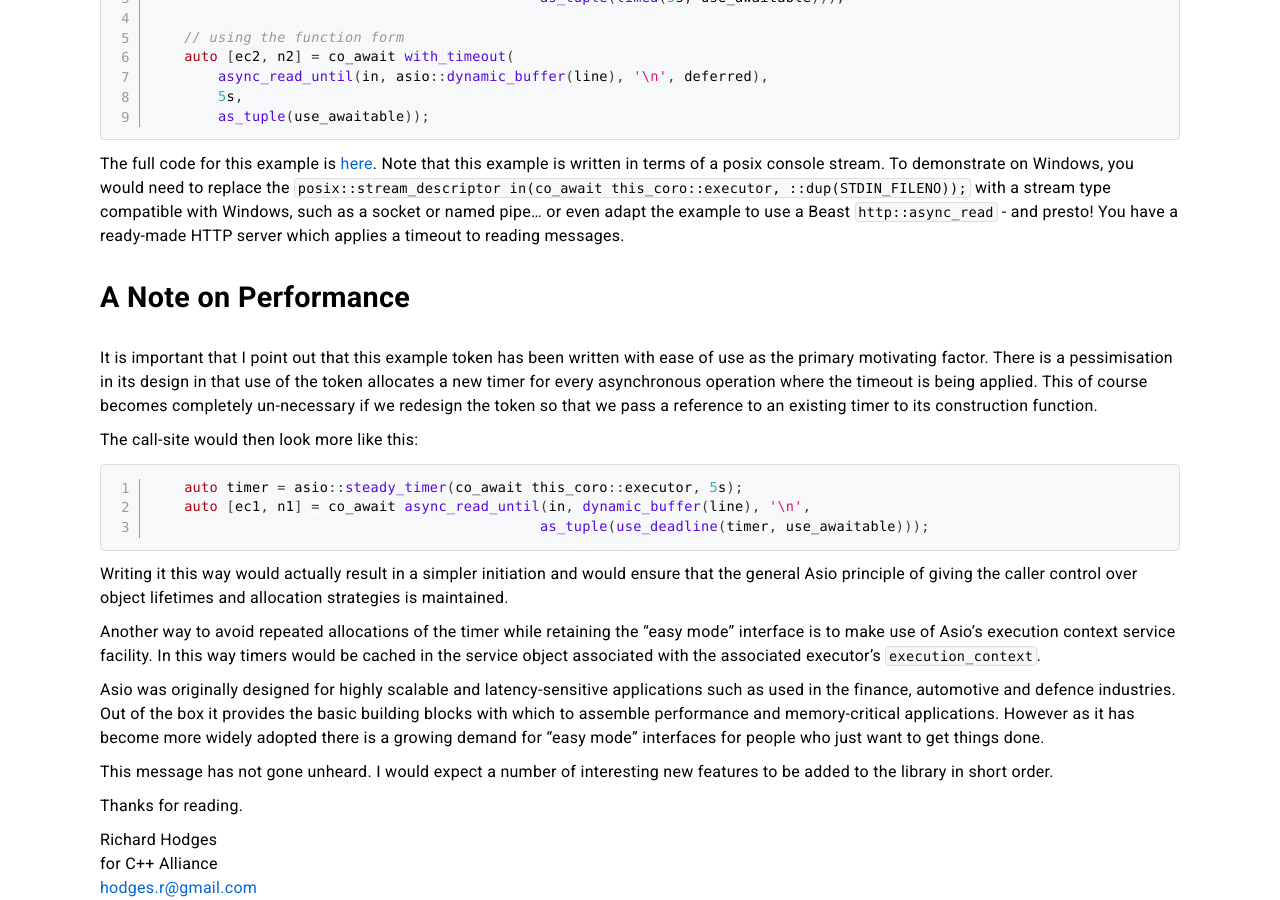
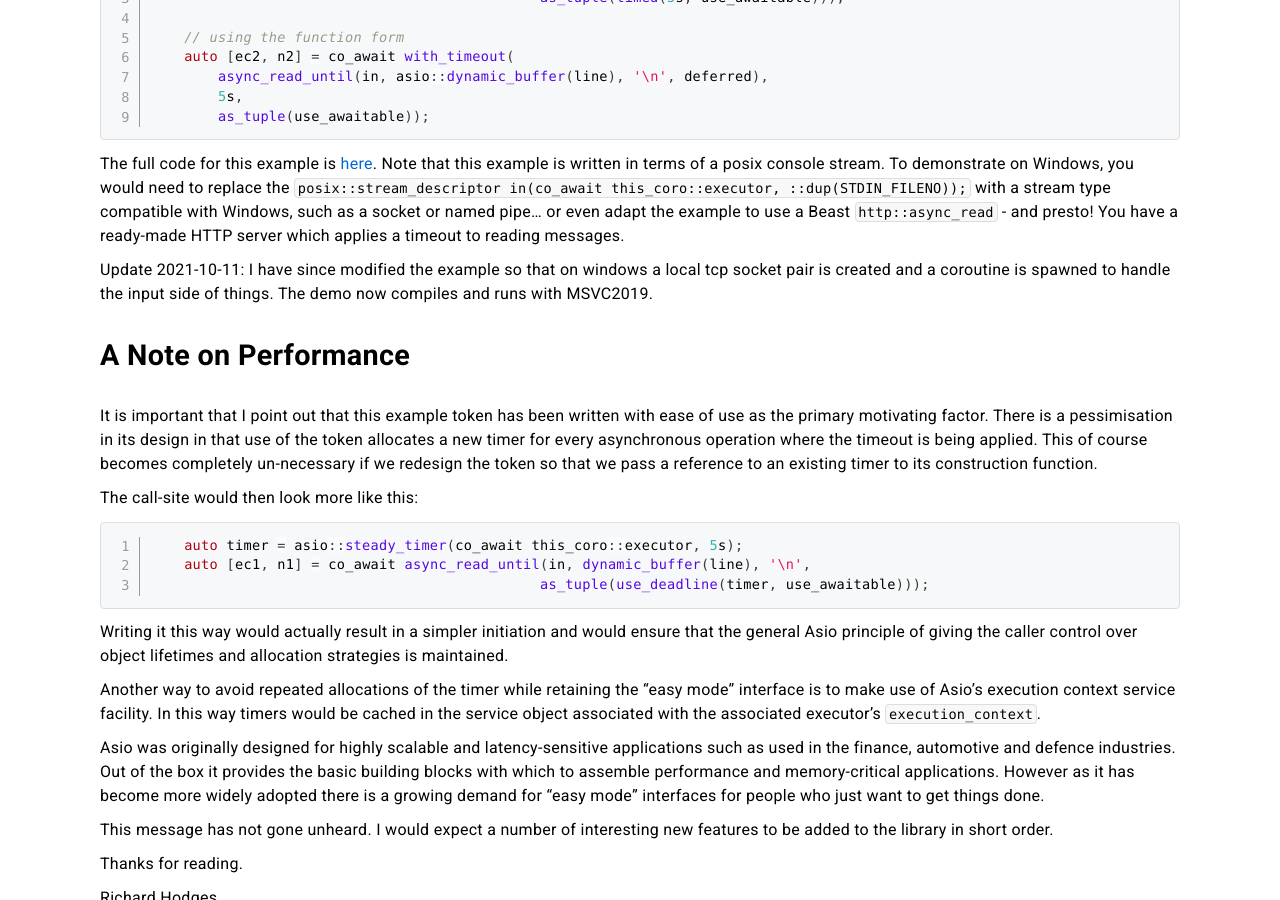
Before and after one commit to unecigarettewm/cppa-www, a Jekyll site: the page built from _posts/2021-10-10-RichardsOctoberUpdate.md, in a window 1280 px wide and 900 px high, scrolled down 8625 px. Built offline with Jekyll 4.4.1, drawn with Linux system fonts in a browser that asks for light colours; comment, search, counter and statistics services are not loaded.

Commit message:
Demo updated for Windows

```diff
--- a/_posts/2021-10-10-RichardsOctoberUpdate.md
+++ b/_posts/2021-10-10-RichardsOctoberUpdate.md
@@ -416,6 +416,9 @@ To demonstrate on Windows, you would need to replace the `posix::stream_descript
 with a stream type compatible with Windows, such as a socket or named pipe... or even adapt the example to use a Beast
 `http::async_read` - and presto! You have a ready-made HTTP server which applies a timeout to reading messages.
 
+Update 2021-10-11: I have since modified the example so that on windows a local tcp socket pair is created and a
+coroutine is spawned to handle the input side of things. The demo now compiles and runs with MSVC2019.
+
 # A Note on Performance
 
 It is important that I point out that this example token has been written with ease of use as the primary motivating
```
